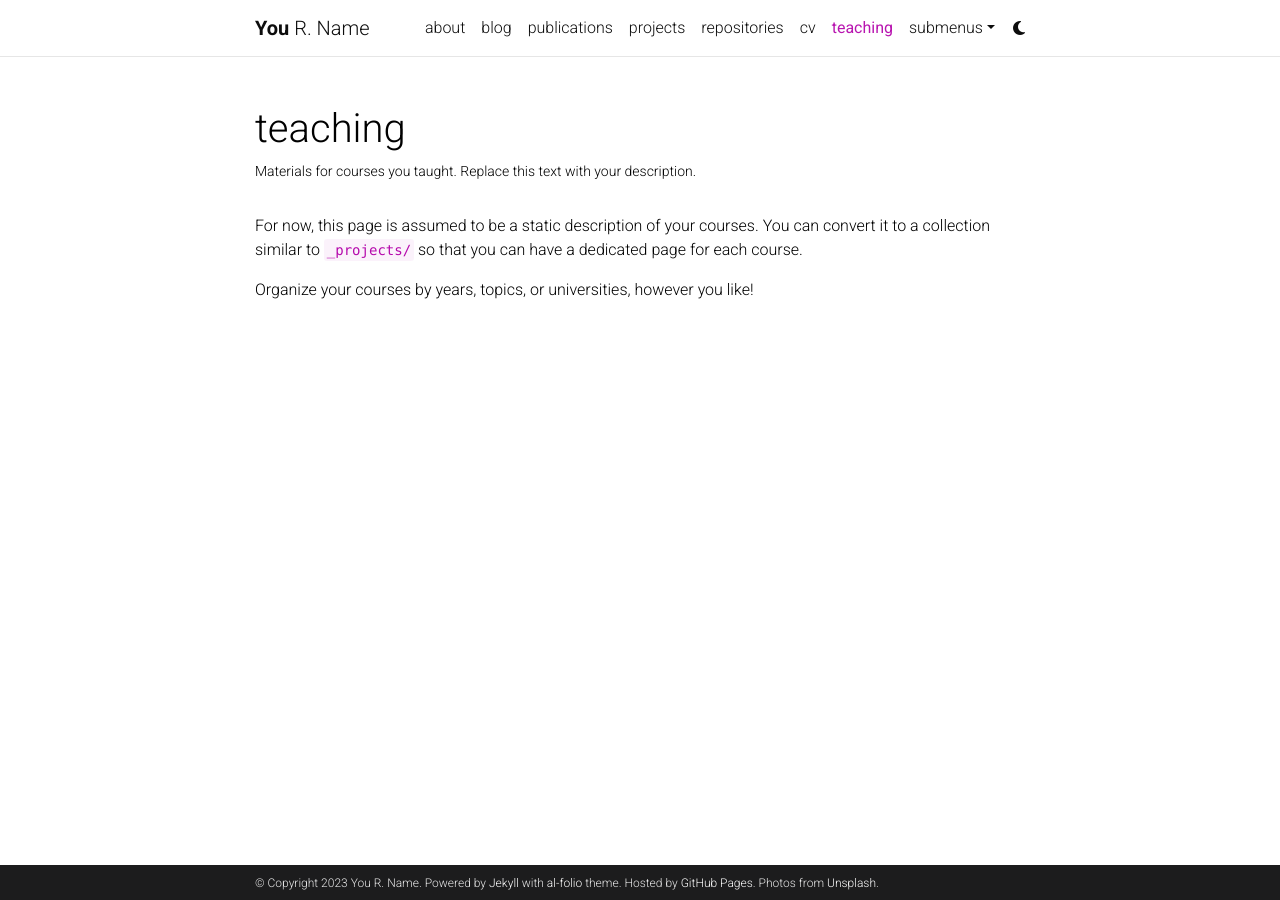
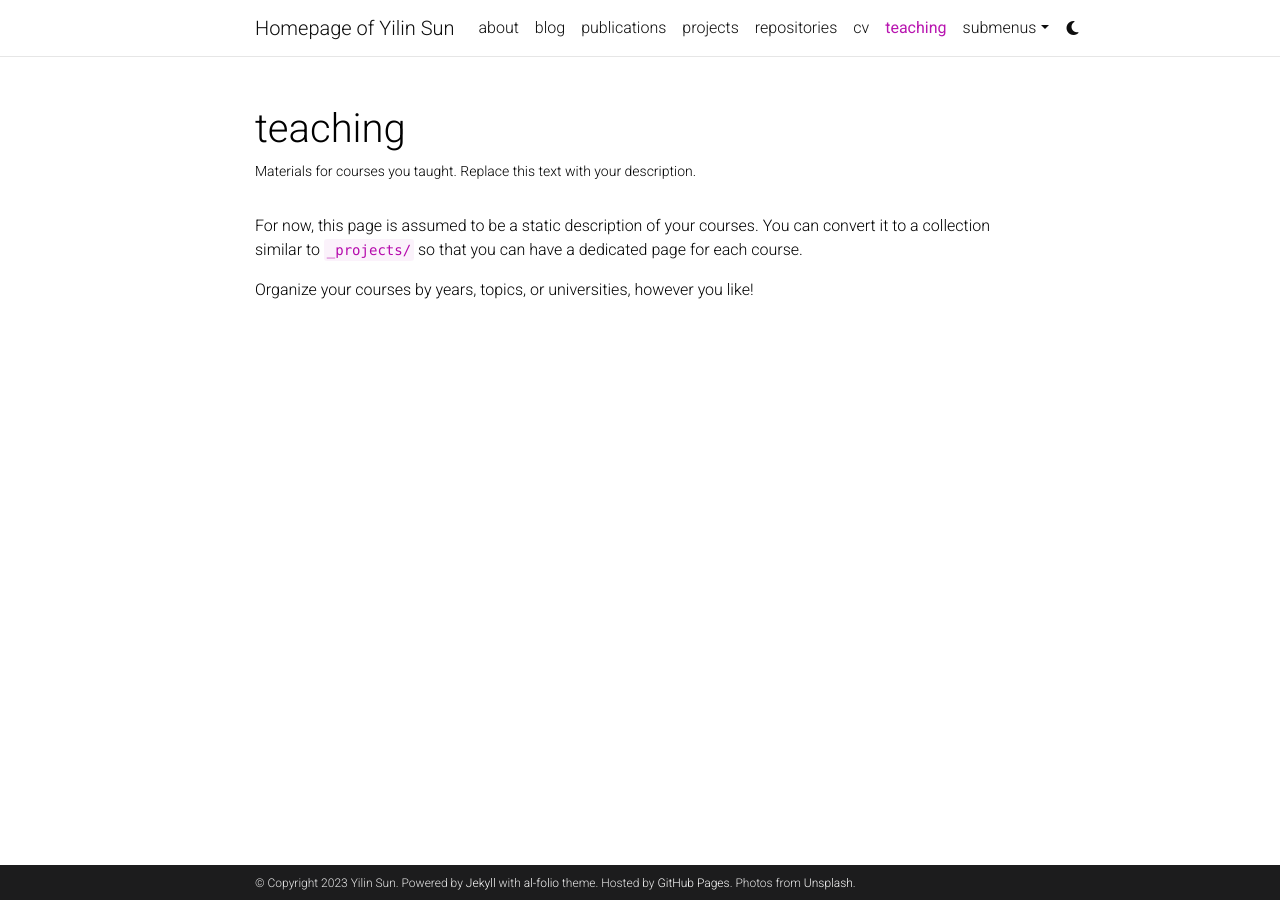
Before and after one commit to sylvansun/sylvansun.github.io, a Jekyll site: the page built from _pages/teaching.md, in a window 1280 px wide. Built offline with Jekyll 4.4.1, drawn with Linux system fonts in a browser that asks for light colours; comment, search, counter and statistics services are not loaded; a style sheet for code colours, icons or effects is not loaded.

Commit message:
feat: update profile picture, descriptions and website favicon

```diff
--- a/_config.yml
+++ b/_config.yml
@@ -2,10 +2,10 @@
 # Site settings
 # -----------------------------------------------------------------------------
 
-title: blank # the website title (if blank, full name will be used instead)
-first_name: You
-middle_name: R.
-last_name: Name
+title: Homepage of Yilin Sun # the website title (if blank, full name will be used instead)
+first_name: Yilin
+middle_name:
+last_name: Sun
 email: you@example.com
 description: > # the ">" symbol means to ignore newlines until "footer_text:"
   A simple, whitespace theme for academics. Based on [*folio](https://github.com/bogoli/-folio) design.
@@ -16,7 +16,7 @@
 keywords: jekyll, jekyll-theme, academic-website, portfolio-website  # add your own keywords or leave empty
 
 lang: en # the language of your site (for example: en, fr, cn, ru, etc.)
-icon: ⚛️  # the emoji used as the favicon (alternatively, provide image name in /assets/img/)
+icon: favicon.jpg  # the emoji used as the favicon (alternatively, provide image name in /assets/img/)
 
 url: https://sylvansun.github.io # the base hostname & protocol for your site
 baseurl:  # the subpath of your site, e.g. /blog/
```
Also changed, not shown: assets/img/favicon.jpg (added), 1 other file.
